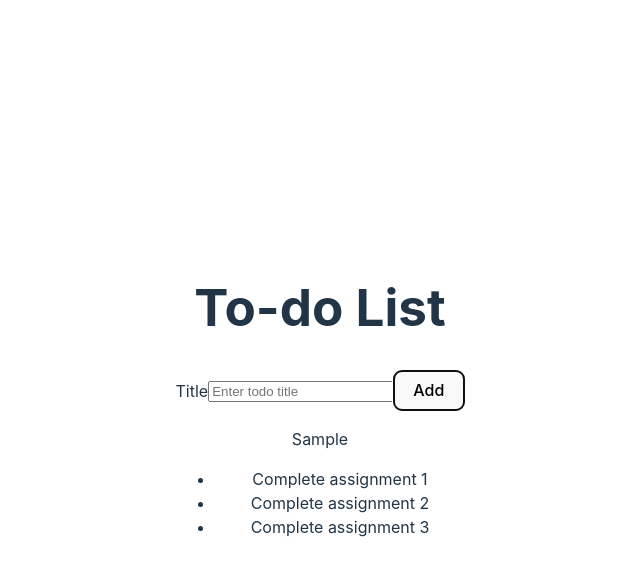
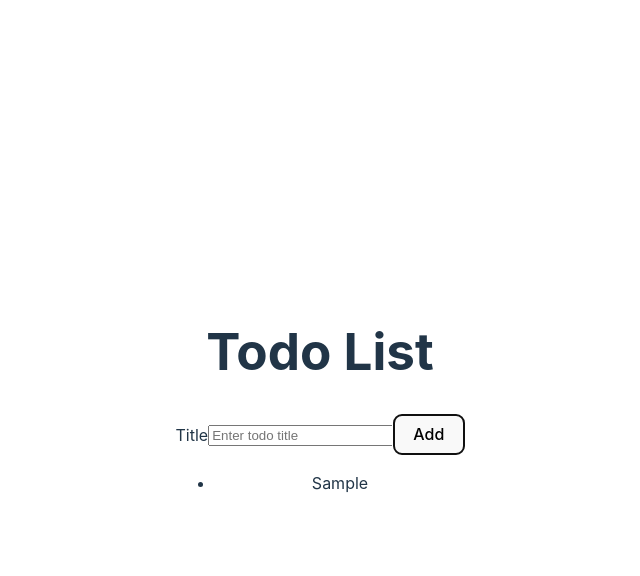
Before and after one commit to normamoguel/react-todo, a React (Vite) app: page / in a window 1280 px wide. Both pictures are taken after typing "Sample" into the empty fields and a click on the button "Add". Shown: the top 576 px of the page, without its empty margins (320-960 px from the left). Built offline with nearby package versions, Linux system fonts and the light colour scheme.

Commit message:
props and states lesson 1_4

```diff
--- a/src/AddTodoForm.jsx
+++ b/src/AddTodoForm.jsx
@@ -1,18 +1,28 @@
+import { useState } from 'react'
+
 
 function AddTodoForm (props)
-{
+{   const [todoTitle,setTodoTitle]=useState("");
+    const {onAddTodo}=props;
+
+    function handleTitleChange(event){
+        let newTodoTitle= event.target.value;
+        setTodoTitle(newTodoTitle);
+    }
     function handleAddTodo(event){
         event.preventDefault();
-        let todoTitle=event.target.title.value;
-        console.log(todoTitle);
-        props.onAddTodo(todoTitle);
-        event.target.reset();
+        onAddTodo({title:todoTitle, id:Date.now()});
+        setTodoTitle("");
    }
    return(
 
     <form onSubmit={handleAddTodo} >
-        <label htmlFor="todoTitle" >Title</label>
-        <input name="title" id="title" placeholder="Enter todo title"></input>
+        <label htmlFor="title" >Title</label>
+        <input
+            name="title" id="title"
+            placeholder="Enter todo title"
+            value={todoTitle}
+            onChange={handleTitleChange} ></input>
         <button type="submit" > Add </button>
     </form>
 
--- a/src/App.jsx
+++ b/src/App.jsx
@@ -1,6 +1,4 @@
 import { useState } from 'react'
-import reactLogo from './assets/react.svg'
-import viteLogo from '/vite.svg'
 import './App.css'
 import TodoList from './TodoList'
 import AddTodoForm from './AddTodoForm'
@@ -9,13 +7,17 @@ import AddTodoForm from './AddTodoForm'
 
 
 function App() {
-  const [newTodo,setNewtodo]=useState("");
+
+  const [todoList,setTodoList]=useState([]);
+ function addTodo (newTodo){
+   setTodoList([...todoList,newTodo]);
+ }
   return (
     <div>
-      <h1>To-do List</h1>
-      <AddTodoForm onAddTodo={setNewtodo}/>
-      <p>{newTodo}</p>
-      <TodoList/>
+      <h1>Todo List</h1>
+      <AddTodoForm onAddTodo={addTodo}/>
+
+      <TodoList todoList={todoList}/>
 
     </div>
   )
--- a/src/TodoList.jsx
+++ b/src/TodoList.jsx
@@ -1,12 +1,14 @@
 import TodoListItem from "./TodoListItem";
 
-const todoList= [{id:1,title:"Complete assignment 1"},{id:2,title:"Complete assignment 2"},{id:3,title:"Complete assignment 3"}];
+//const todoList= [{id:1,title:"Complete assignment 1"},{id:2,title:"Complete assignment 2"},{id:3,title:"Complete assignment 3"}];
 
-function TodoList()
-{ return(
+function TodoList(props)
+{
+  const {todoList}=props;
+  return(
     <ul>
           {
-            todoList.map(todo=>{
+              todoList.map(todo => {
               return (   <TodoListItem key={todo.id} todo={todo} />);
 
             })
--- a/src/TodoListItem.jsx
+++ b/src/TodoListItem.jsx
@@ -1,6 +1,8 @@
 function TodoListItem(props)
-{ return (
-    <li >{props.todo.title}</li>
+{
+  const{todo}=props;
+  return (
+    <li >{todo.title}</li>
   );
 
 }
```
